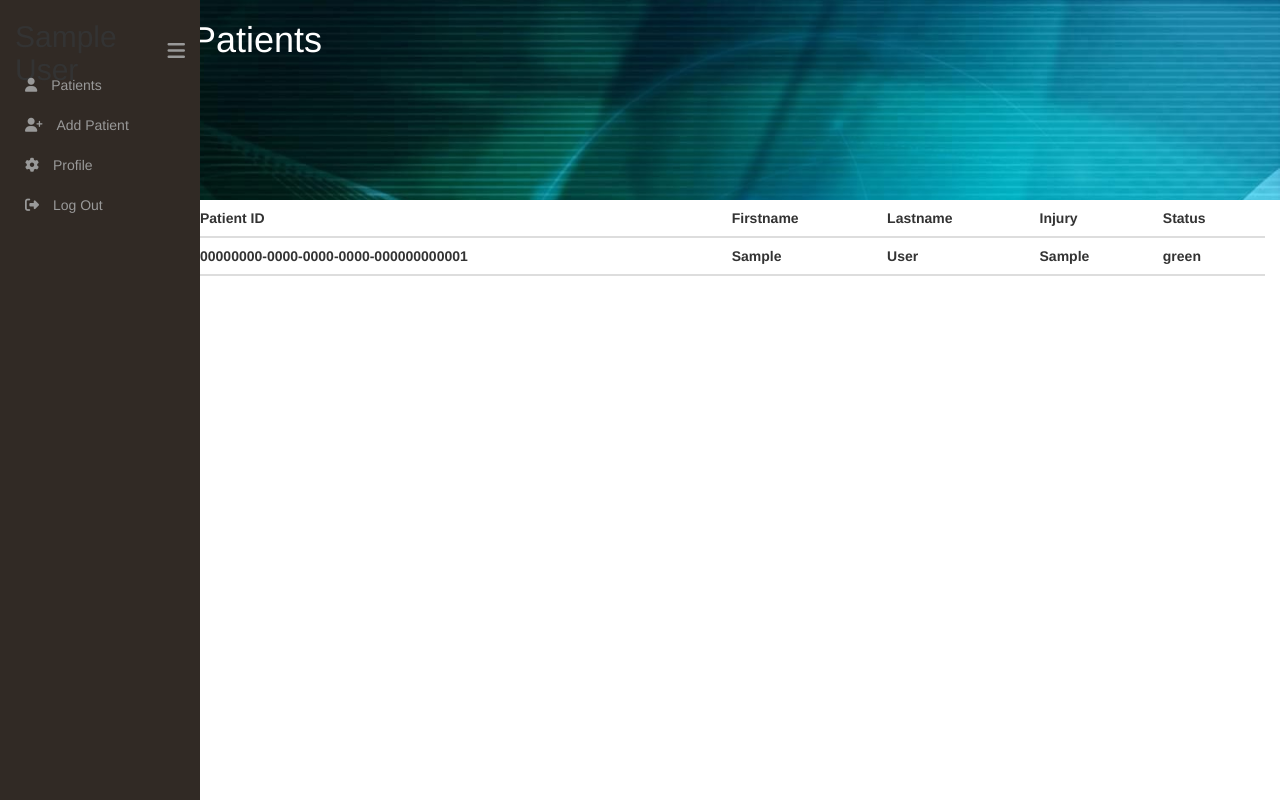
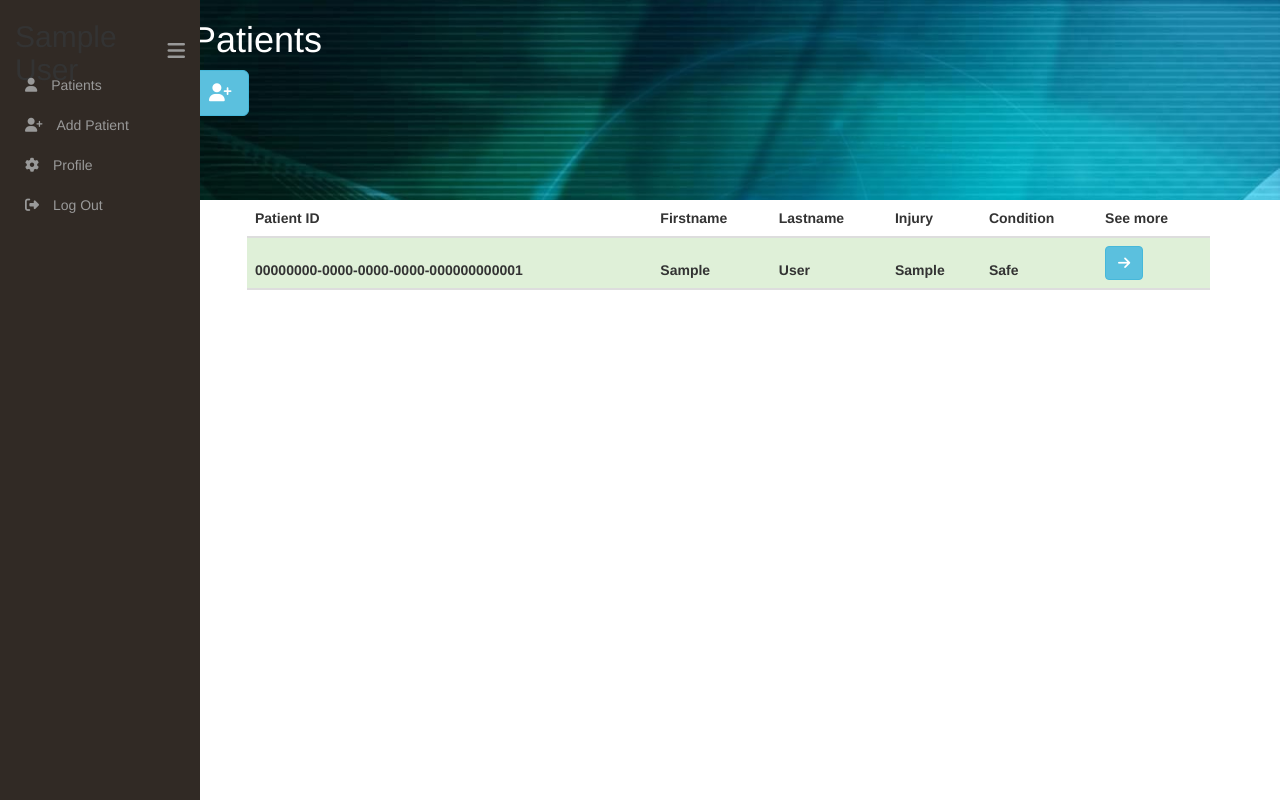
Before and after one commit to GituMbugua/patient-care, a Django app: page / in a window 1280 px wide. Run offline with Django 3.2, Linux system fonts and the light colour scheme; a user stored in the database is signed in; tables that the repository leaves empty hold one stand-in row (values such as "Sample post"); lists and menus that the app fills with data are empty; some libraries are stand-ins or nearby versions.

Commit message:
render patient form on home page in modal

```diff
--- a/care/templates/home.html
+++ b/care/templates/home.html
@@ -5,27 +5,40 @@
 
 {% block content %}
 <div class="container-fluid home-container">
-    <h1>Patients</h1>
+    <h1>Patients</h1> <button type="button" class="btn btn-info btn-lg" data-toggle="modal" data-target="#myModal"><i class="fa fa-user-plus"></i></button>
 </div>
-<div class="container-fluid table-container">
+<div class="container table-container">
     <table class="table">
         <thead>
             <tr>
-            <th>Patient ID</th>
-            <th>Firstname</th>
-            <th>Lastname</th>
-            <th>Injury</th>
-            <th>Status</th>
+                <th id="identifier">Patient ID</th>
+                <th>Firstname</th>
+                <th>Lastname</th>
+                <th>Injury</th>
+                <th>Condition</th>
+                <th>See more</th>
             </tr>
             {% for patient in patients %}
-            <tr>
-            <a href="{% url 'patient' patient.id %}">
-                <th>{{patient.identifier}}</th>
+            <tr {% if patient.status == 'green' %}
+                 class="success"
+                {% elif patient.status == 'yellow' %}
+                class="warning"
+                {% elif patient.status == 'red' %}
+                class="danger"
+                {% endif %}>
+
+                <a href="{% url 'patient' patient.id %}"><th>{{patient.identifier}}</th></a>
                 <th>{{patient.first_name}}</th>
                 <th>{{patient.last_name}}</th>
                 <th>{{patient.injury}}</th>
-                <th>{{patient.status }}</th>
-            </a>
+                <th>{% if patient.status == 'green' %}
+                        <span>Safe</span>
+                       {% elif patient.status == 'yellow' %}
+                       <span>Minimal Injury</span>
+                       {% elif patient.status == 'red' %}
+                       <span>Critical</span>
+                       {% endif %}</th>
+                <th><a href="{% url 'patient' patient.id %}"><button class="btn btn-info"><i class="fa fa-arrow-right"></i></button></a></th>
             </tr>
             {% endfor %}
         </thead>
@@ -33,5 +46,46 @@
 
         </tbody>
     </table>
+
+
+<!-- Add Patient Modal -->
+<div id="myModal" class="modal fade" role="dialog">
+  <div class="modal-dialog">
+
+    <!-- Modal content-->
+    <div class="modal-content">
+      <div class="modal-header">
+        <button type="button" class="close" data-dismiss="modal">&times;</button>
+        <h4 class="modal-title">Add Patient</h4>
+      </div>
+      <div class="modal-body">
+          {% if form.errors %}
+            <p> Password or Username is incorrect </p>
+          {% endif %}
+
+              <form  action="" method="post">
+                {% csrf_token %}
+                {% bootstrap_form form%}
+
+                <div class="form-group">
+                  <input type="submit" class="btn btn-primary btn-sm" value="Add">
+                </div>
+
+                <input type="hidden" name="next" value="{{next}}">
+
+              </form>
+
+            <!-- </div> -->
+          </div>
+
+        </div>
+      </div>
+      <div class="modal-footer">
+        <button type="button" class="btn btn-default" data-dismiss="modal">Close</button>
+      </div>
+    </div>
+
+  </div>
+</div>
 </div>
 {% endblock %}
--- a/care/views.py
+++ b/care/views.py
@@ -10,8 +10,18 @@ from .forms import PatientForm
 def home(request):
     patients = Patient.objects.all().order_by('status')
 
+    if request.method == 'POST':
+        form = PatientForm(request.POST, files=request.FILES)
+        if form.is_valid():
+            form.save()
+            messages.success(request, ('Your patient has been added.'))
+
+            return redirect(home)
+    else:
+        form = PatientForm()
+
     title = 'Patient Care'
-    return render(request, 'home.html', {"title":title, "patients":patients})
+    return render(request, 'home.html', {"title":title, "patients":patients, "form":form})
 
 @login_required(login_url='/accounts/login/')
 def add_patient(request):
```
